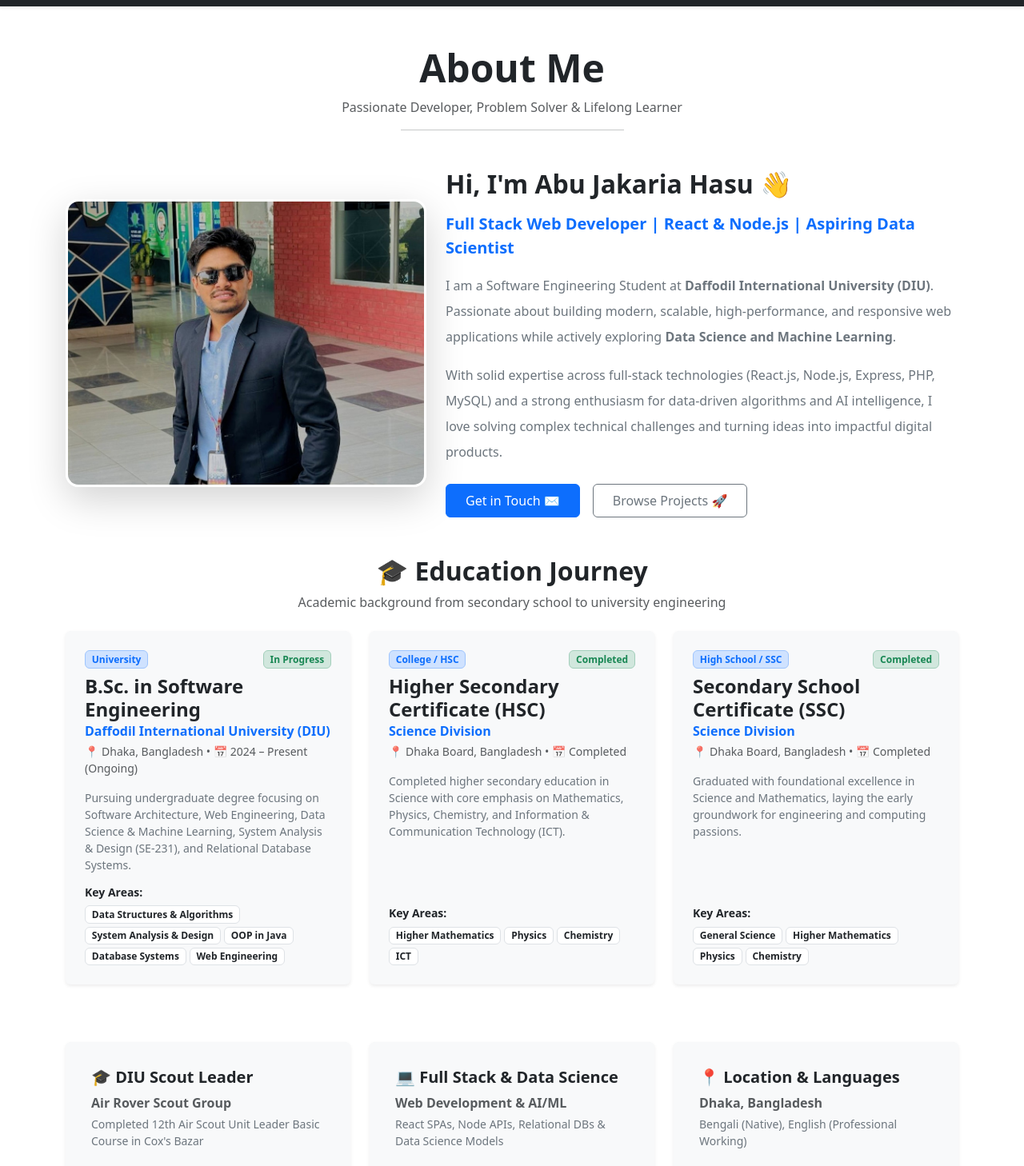
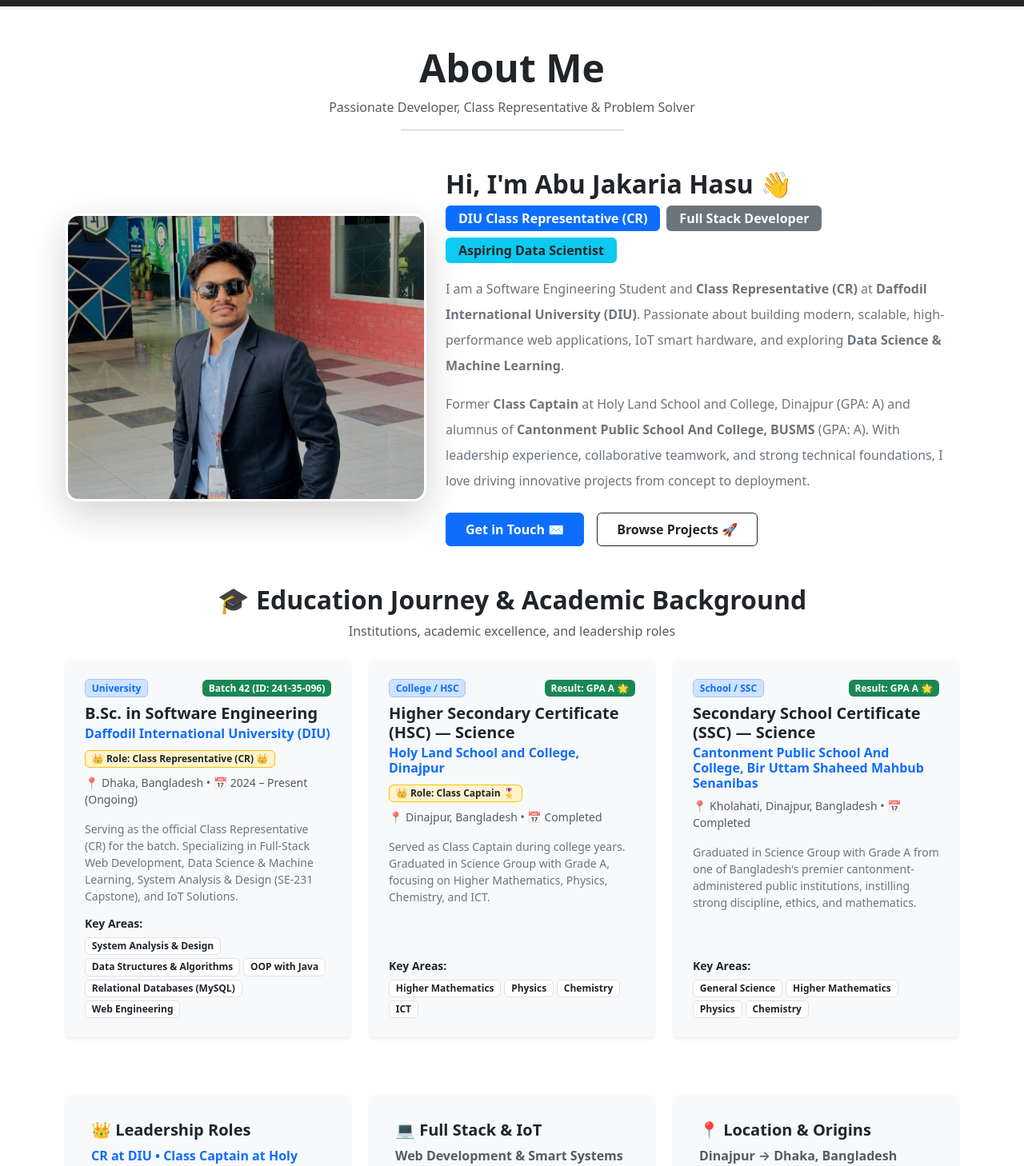
Before and after one commit to jakaria-2003/Hasu-s-Digital-Space-project, a React (Vite) app in the folder latest/: page /about in a window 1280 px wide. Shown: the part 72-1530 px from the top of the page at 80% size. Built offline with nearby package versions, Linux system fonts and the light colour scheme; no server answers.

Commit message:
feat: update Education with CPSCK, Holy Land College, DIU, GPA A results, and CR / Class Captain roles

```diff
--- a/latest/src/pages/AboutPage.jsx
+++ b/latest/src/pages/AboutPage.jsx
@@ -9,30 +9,41 @@
       period: "2024 – Present (Ongoing)",
       status: "In Progress",
       badge: "University",
+      role: "Class Representative (CR) 👑",
+      result: "Batch 42 (ID: 241-35-096)",
       description:
-        "Pursuing undergraduate degree focusing on Software Architecture, Web Engineering, Data Science & Machine Learning, System Analysis & Design (SE-231), and Relational Database Systems.",
-      keyCourses: ["Data Structures & Algorithms", "System Analysis & Design", "OOP in Java", "Database Systems", "Web Engineering"],
+        "Serving as the official Class Representative (CR) for the batch. Specializing in Full-Stack Web Development, Data Science & Machine Learning, System Analysis & Design (SE-231 Capstone), and IoT Solutions.",
+      keyCourses: [
+        "System Analysis & Design",
+        "Data Structures & Algorithms",
+        "OOP with Java",
+        "Relational Databases (MySQL)",
+        "Web Engineering",
+      ],
     },
     {
-      degree: "Higher Secondary Certificate (HSC)",
-      institution: "Science Division",
-      location: "Dhaka Board, Bangladesh",
+      degree: "Higher Secondary Certificate (HSC) — Science",
+      institution: "Holy Land School and College, Dinajpur",
+      location: "Dinajpur, Bangladesh",
       period: "Completed",
       status: "Completed",
       badge: "College / HSC",
+      role: "Class Captain 🎖️",
+      result: "Result: GPA A 🌟",
       description:
-        "Completed higher secondary education in Science with core emphasis on Mathematics, Physics, Chemistry, and Information & Communication Technology (ICT).",
+        "Served as Class Captain during college years. Graduated in Science Group with Grade A, focusing on Higher Mathematics, Physics, Chemistry, and ICT.",
       keyCourses: ["Higher Mathematics", "Physics", "Chemistry", "ICT"],
     },
     {
-      degree: "Secondary School Certificate (SSC)",
-      institution: "Science Division",
-      location: "Dhaka Board, Bangladesh",
+      degree: "Secondary School Certificate (SSC) — Science",
+      institution: "Cantonment Public School And College, Bir Uttam Shaheed Mahbub Senanibas",
+      location: "Kholahati, Dinajpur, Bangladesh",
       period: "Completed",
       status: "Completed",
-      badge: "High School / SSC",
+      badge: "School / SSC",
+      result: "Result: GPA A 🌟",
       description:
-        "Graduated with foundational excellence in Science and Mathematics, laying the early groundwork for engineering and computing passions.",
+        "Graduated in Science Group with Grade A from one of Bangladesh's premier cantonment-administered public institutions, instilling strong discipline, ethics, and mathematics.",
       keyCourses: ["General Science", "Higher Mathematics", "Physics", "Chemistry"],
     },
   ];
@@ -42,7 +53,7 @@
       {/* Header */}
       <div className="text-center mb-5">
         <h1 className="fw-bold display-5">About Me</h1>
-        <p className="text-muted">Passionate Developer, Problem Solver & Lifelong Learner</p>
+        <p className="text-muted">Passionate Developer, Class Representative & Problem Solver</p>
         <hr className="w-25 mx-auto" />
       </div>
 
@@ -60,22 +71,26 @@
           />
         </div>
         <div className="col-md-7">
-          <h2 className="fw-bold mb-3">Hi, I'm Abu Jakaria Hasu 👋</h2>
-          <p className="lead text-primary fw-semibold">
-            Full Stack Web Developer | React & Node.js | Aspiring Data Scientist
+          <h2 className="fw-bold mb-2">Hi, I'm Abu Jakaria Hasu 👋</h2>
+          <div className="d-flex flex-wrap gap-2 mb-3">
+            <span className="badge bg-primary px-3 py-2 fs-6">DIU Class Representative (CR)</span>
+            <span className="badge bg-secondary px-3 py-2 fs-6">Full Stack Developer</span>
+            <span className="badge bg-info text-dark px-3 py-2 fs-6">Aspiring Data Scientist</span>
+          </div>
+
+          <p className="text-secondary lh-lg mb-3">
+            I am a Software Engineering Student and <strong>Class Representative (CR)</strong> at <strong>Daffodil International University (DIU)</strong>. Passionate about building modern, scalable, high-performance web applications, IoT smart hardware, and exploring <strong>Data Science & Machine Learning</strong>.
           </p>
+
           <p className="text-secondary lh-lg">
-            I am a Software Engineering Student at <strong>Daffodil International University (DIU)</strong>. Passionate about building modern, scalable, high-performance, and responsive web applications while actively exploring <strong>Data Science and Machine Learning</strong>.
-          </p>
-          <p className="text-secondary lh-lg">
-            With solid expertise across full-stack technologies (React.js, Node.js, Express, PHP, MySQL) and a strong enthusiasm for data-driven algorithms and AI intelligence, I love solving complex technical challenges and turning ideas into impactful digital products.
+            Former <strong>Class Captain</strong> at Holy Land School and College, Dinajpur (GPA: A) and alumnus of <strong>Cantonment Public School And College, BUSMS</strong> (GPA: A). With leadership experience, collaborative teamwork, and strong technical foundations, I love driving innovative projects from concept to deployment.
           </p>
 
           <div className="d-flex flex-wrap gap-3 mt-4">
-            <Link to="/contact" className="btn btn-primary px-4 py-2">
+            <Link to="/contact" className="btn btn-primary px-4 py-2 fw-semibold">
               Get in Touch ✉️
             </Link>
-            <Link to="/projects" className="btn btn-outline-secondary px-4 py-2">
+            <Link to="/projects" className="btn btn-outline-dark px-4 py-2 fw-semibold">
               Browse Projects 🚀
             </Link>
           </div>
@@ -85,8 +100,8 @@
       {/* Education Journey Section (SSC, HSC, University) */}
       <div className="my-5">
         <div className="text-center mb-4">
-          <h2 className="fw-bold">🎓 Education Journey</h2>
-          <p className="text-muted">Academic background from secondary school to university engineering</p>
+          <h2 className="fw-bold">🎓 Education Journey & Academic Background</h2>
+          <p className="text-muted">Institutions, academic excellence, and leadership roles</p>
         </div>
 
         <div className="row g-4">
@@ -98,13 +113,22 @@
                     <span className="badge bg-primary-subtle text-primary border border-primary-subtle">
                       {edu.badge}
                     </span>
-                    <span className="badge bg-success-subtle text-success border border-success-subtle small">
-                      {edu.status}
+                    <span className="badge bg-success text-white fw-bold">
+                      {edu.result}
                     </span>
                   </div>
 
-                  <h4 className="fw-bold card-title mb-1 text-dark">{edu.degree}</h4>
-                  <h6 className="text-primary fw-semibold mb-1">{edu.institution}</h6>
+                  <h5 className="fw-bold card-title mb-1 text-dark">{edu.degree}</h5>
+                  <h6 className="text-primary fw-semibold mb-2">{edu.institution}</h6>
+
+                  {edu.role && (
+                    <div className="mb-2">
+                      <span className="badge bg-warning-subtle text-dark border border-warning fw-bold">
+                        👑 Role: {edu.role}
+                      </span>
+                    </div>
+                  )}
+
                   <p className="text-muted small mb-3">📍 {edu.location} • 📅 {edu.period}</p>
 
                   <p className="card-text text-secondary small lh-base mb-3">
@@ -133,9 +157,9 @@
         <div className="col-md-4">
           <div className="card h-100 shadow-sm border-0 bg-light p-3">
             <div className="card-body">
-              <h5 className="fw-bold mb-2">🎓 DIU Scout Leader</h5>
-              <p className="text-muted mb-1 fw-semibold">Air Rover Scout Group</p>
-              <p className="text-secondary small">Completed 12th Air Scout Unit Leader Basic Course in Cox's Bazar</p>
+              <h5 className="fw-bold mb-2">👑 Leadership Roles</h5>
+              <p className="text-primary fw-semibold mb-1">CR at DIU • Class Captain at Holy Land</p>
+              <p className="text-secondary small">Air Rover Scout Leader (12th Air Scout Basic Course Certified)</p>
             </div>
           </div>
         </div>
@@ -143,9 +167,9 @@
         <div className="col-md-4">
           <div className="card h-100 shadow-sm border-0 bg-light p-3">
             <div className="card-body">
-              <h5 className="fw-bold mb-2">💻 Full Stack & Data Science</h5>
-              <p className="text-muted mb-1 fw-semibold">Web Development & AI/ML</p>
-              <p className="text-secondary small">React SPAs, Node APIs, Relational DBs & Data Science Models</p>
+              <h5 className="fw-bold mb-2">💻 Full Stack & IoT</h5>
+              <p className="text-muted mb-1 fw-semibold">Web Development & Smart Systems</p>
+              <p className="text-secondary small">React SPAs, Node APIs, MySQL, IoT Sensors & Data Science Models</p>
             </div>
           </div>
         </div>
@@ -153,8 +177,8 @@
         <div className="col-md-4">
           <div className="card h-100 shadow-sm border-0 bg-light p-3">
             <div className="card-body">
-              <h5 className="fw-bold mb-2">📍 Location & Languages</h5>
-              <p className="text-muted mb-1 fw-semibold">Dhaka, Bangladesh</p>
+              <h5 className="fw-bold mb-2">📍 Location & Origins</h5>
+              <p className="text-muted mb-1 fw-semibold">Dinajpur → Dhaka, Bangladesh</p>
               <p className="text-secondary small">Bengali (Native), English (Professional Working)</p>
             </div>
           </div>
```
